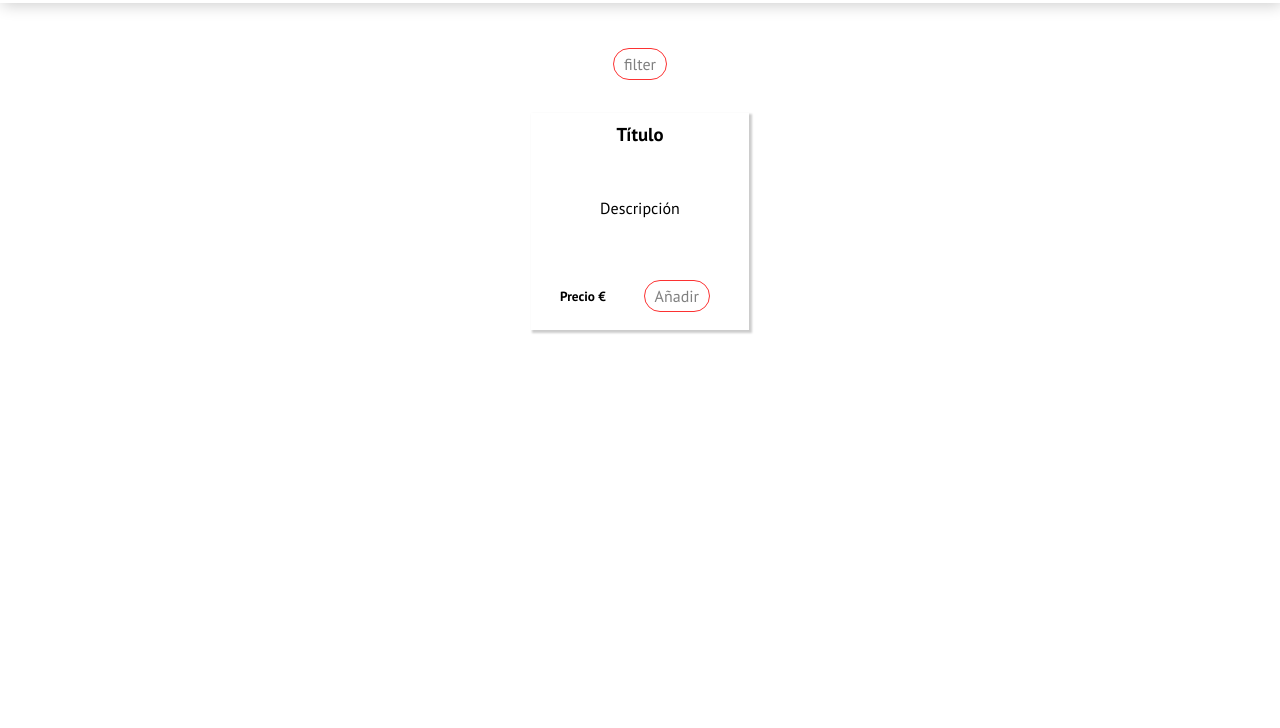
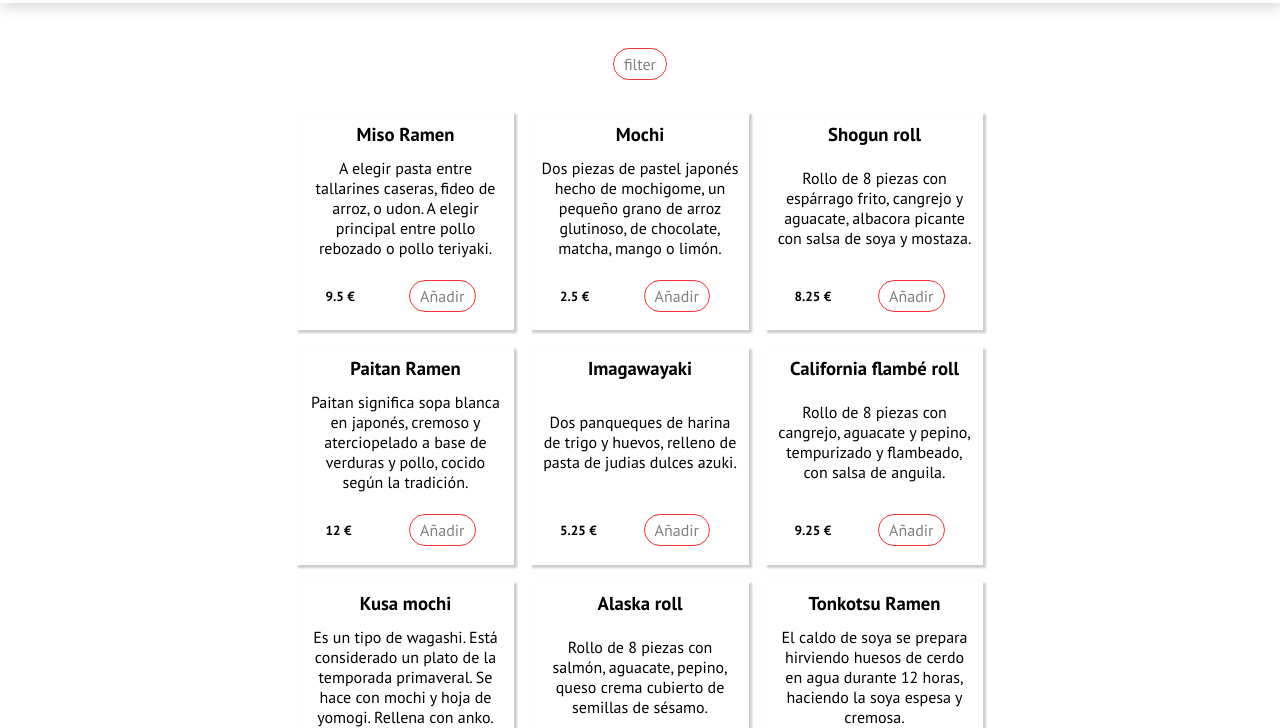
Before and after one commit to jess-ar/Kamakura-food, a website built with Vite: page index.html in a window 1280 px wide. Shown: the part 72-800 px from the top of the page. Built offline with nearby package versions, Linux system fonts and the light colour scheme.

Commit message:
displayMenu

```diff
--- a/index.html
+++ b/index.html
@@ -24,13 +24,13 @@
                 <button class="filter">filter</button>
             </section>
             <div class="products-container" id="products">
-                <div class="product-container">
+                <!-- <div class="product-container">
                     <h3>Título</h3>
                     <p>Descripción</p>
                     <div class="price-container">
                         <h5>Precio €</h5>
                         <button class="add-button">Añadir</button>
-                    </div>
+                    </div> -->
 
                 </div>
             </div>
@@ -73,7 +73,7 @@
             </div>
         </aside>
     </div>
-
+<script src="src/menu.js" type="module" ></script>
 </body>
 
 </html>
--- a/src/menu.js
+++ b/src/menu.js
@@ -1,3 +1,24 @@
+import { products } from "../assets/data/data.js";
 //DEBE imprimir en pantalla la información de filtros.
 
 //DEBE imprimir en pantalla los productos, con su Título, descripción y precio en € y botón de añadir.
+
+function displayMenu(products) {
+    const productsContainer = document.querySelector('#products');
+    products.forEach(product => {
+        const productContainer = document.createElement('div');
+        productContainer.classList.add('product-container');
+        productContainer.innerHTML = `
+                        <h3>${product.name}</h3>
+                        <p>${product.description}</p>
+                        <div class="price-container">
+                            <h5>${product.price} €</h5>
+                            <button class="add-button" id=${product.id}>Añadir</button>
+                        </div>
+                        `
+
+        productsContainer.appendChild(productContainer);
+    })
+
+}
+displayMenu(products)
```
